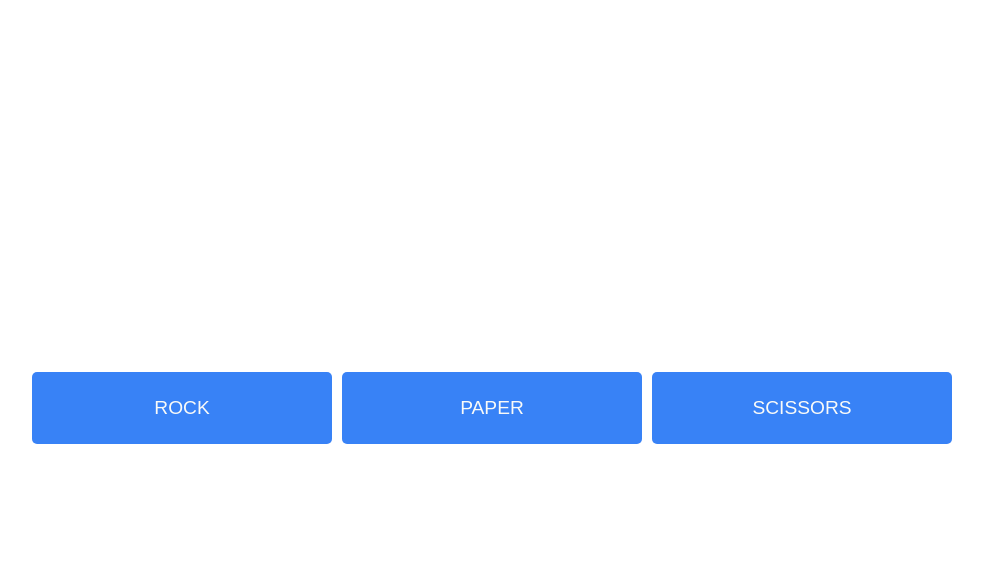
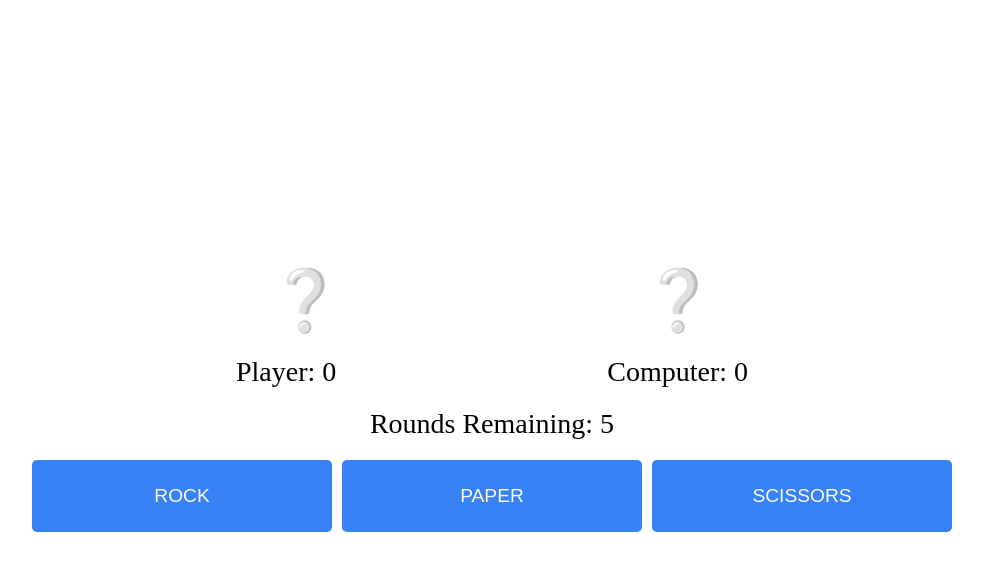
Before and after one commit to InnovatorCodes/rock-paper-scissors, a plain HTML site: page index.html in a window 1280 px wide. Both pictures are taken after a click on the button "Start Game". Shown: the whole page, without its empty margins (148-1131 px from the left). Drawn offline with Linux system fonts and the light colour scheme.

Commit message:
Converted most functionalities into UI

```diff
--- a/index.html
+++ b/index.html
@@ -8,13 +8,21 @@
     <link rel="stylesheet" href="style.css">
 </head>
 <body>
-    <button class="startpage" id="start">Start Game</button>
-    <div id="rounds"></div>
-    <div id="options">
+    <button class="start">Start Game</button>
+    <div class="prevchoices displayoff">
+        <div class="human choice">&#10068</div>
+        <div class="comp choice">&#10068</div>
+    </div>
+    <div class="scores displayoff">
+        <div class="human score"></div>
+        <div class="comp score"></div>
+    </div>
+    <div class="displayoff rounds"></div>
+    <div class="options displayoff ">
         <button class="option" id="0">ROCK</button>
         <button class="option" id="1">PAPER</button>
         <button class="option" id="2">SCISSORS</button>
     </div>
-    <div id="result"></div>
+    <div class="result"></div>
 </body>
 </html>
--- a/script.js
+++ b/script.js
@@ -5,7 +5,7 @@ function getComputerChoice(){
 
 function playGame(){
     function playRound(humanChoice, computerChoice){
-        const roundsdiv=document.querySelector('#rounds');
+        const resultdiv=document.querySelector('.result');
         if(roundsLeft>0){
             let compare=humanChoice-computerChoice;
             if(compare===-2){
@@ -26,21 +26,28 @@ function playGame(){
             }
             else console.log(`Draw! Both your choices were ${computerChoice}`);
             roundsLeft--;
-            roundsdiv.textContent="Rounds Remaining: "+roundsLeft;
+
             if(roundsLeft==0 && humanScore==computerScore){
-                const resultdiv=document.querySelector('#result');
-                resultdiv.textContent='Deathmatch. First player to Win a Round, Wins the Game'
+                resultdiv.textContent='Deathmatch. First player to Win a Round, Wins the Game';
+                roundsLeft=1;
             }
+            else if(roundsLeft==0 && humanScore>computerScore){
+                resultdiv.textContent='You Won!';
+            }
+            else if(roundsLeft==0) resultdiv.textContent='You Lost.';
             console.log(roundsLeft);
             return;
         }
     }
 
     let humanScore=0, computerScore=0, roundsLeft=5;
-    const startbtn=document.querySelector("#start");
-    const optbtns=document.querySelectorAll(".option");
-    //startbtn.addEventListener('click',playGame);
-    const optdiv=document.querySelector('#options');
+    const startbtn=document.querySelector(".start");
+    const roundsdiv=document.querySelector('.rounds');
+    const optdiv=document.querySelector('.options');
+    const scoresdiv=document.querySelector('.scores');
+    const humandiv=document.querySelector('.human.score');
+    const compdiv=document.querySelector('.comp.score');
+    const prevChoices=document.querySelector('.prevchoices');
     optdiv.addEventListener('click',(event)=>{
         let target=event.target.id;
         if(target==1||target==2||target==0){
@@ -48,12 +55,18 @@ function playGame(){
         }
     })
     startbtn.addEventListener('click',()=>{
-        startbtn.classList.toggle('startpage');
-        optbtns.forEach((btn)=>{
-            btn.classList.toggle('gamepage')
-        })
+        console.log(startbtn.classList);
+        startbtn.classList.toggle('displayoff');
+        optdiv.classList.toggle('displayoff');
+        scoresdiv.classList.toggle('displayoff');
+        roundsdiv.classList.toggle('displayoff');
+        prevChoices.classList.toggle('displayoff');
     })
-
+    document.addEventListener('click',()=>{
+        roundsdiv.textContent="Rounds Remaining: "+roundsLeft;
+        humandiv.textContent="Player: "+humanScore;
+        compdiv.textContent="Computer: "+computerScore;
+    });
     if(humanScore>computerScore) console.log(`You Won!`);
     else if(computerScore>humanScore) console.log(`You Lost!`)
     else console.log(`Its a Draw!`);
--- a/style.css
+++ b/style.css
@@ -1,3 +1,7 @@
+*{
+    display: block;
+}
+title{display: none;}
 body{
     display: flex;
     flex-direction: column;
@@ -16,22 +20,49 @@ button{
     font-size: larger;
     display: none;
 }
-.startpage#start{
-    display: block;
-}
-.gamepage{
+
+.start{
     display: block;
 }
 
-#options{
+
+.options{
     display: flex;
     gap:10px;
 }
 .option{
     flex: 1;
+    display: block;
     width: 300px;
 }
 
-#result, #result{
-    font-size: large;
+.result, .rounds, .score{
+    font-size: 28px;
 }
+
+.choice{
+    font-size: 60px;
+}
+
+.scores{
+    display: flex;
+    justify-content: center;
+    margin: 0 30vw;
+    width: 40vw;
+    height: min-content;
+    flex: auto;
+    flex-grow: 0;
+    justify-content: space-between;
+}
+
+.prevchoices{
+    display: flex;
+    width: 35vw;
+    flex: auto;
+    flex-grow: 0;
+    justify-content: space-between;
+}
+
+.displayoff{
+    display: none;
+}
```
